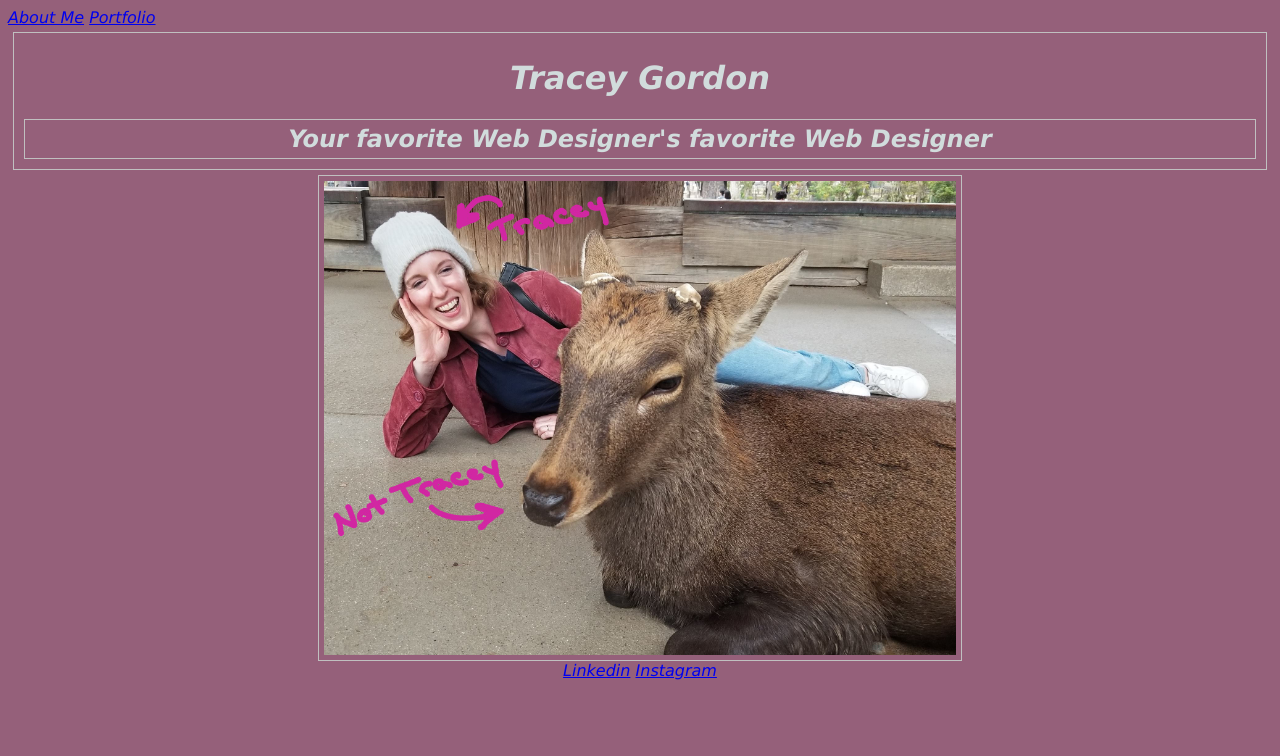
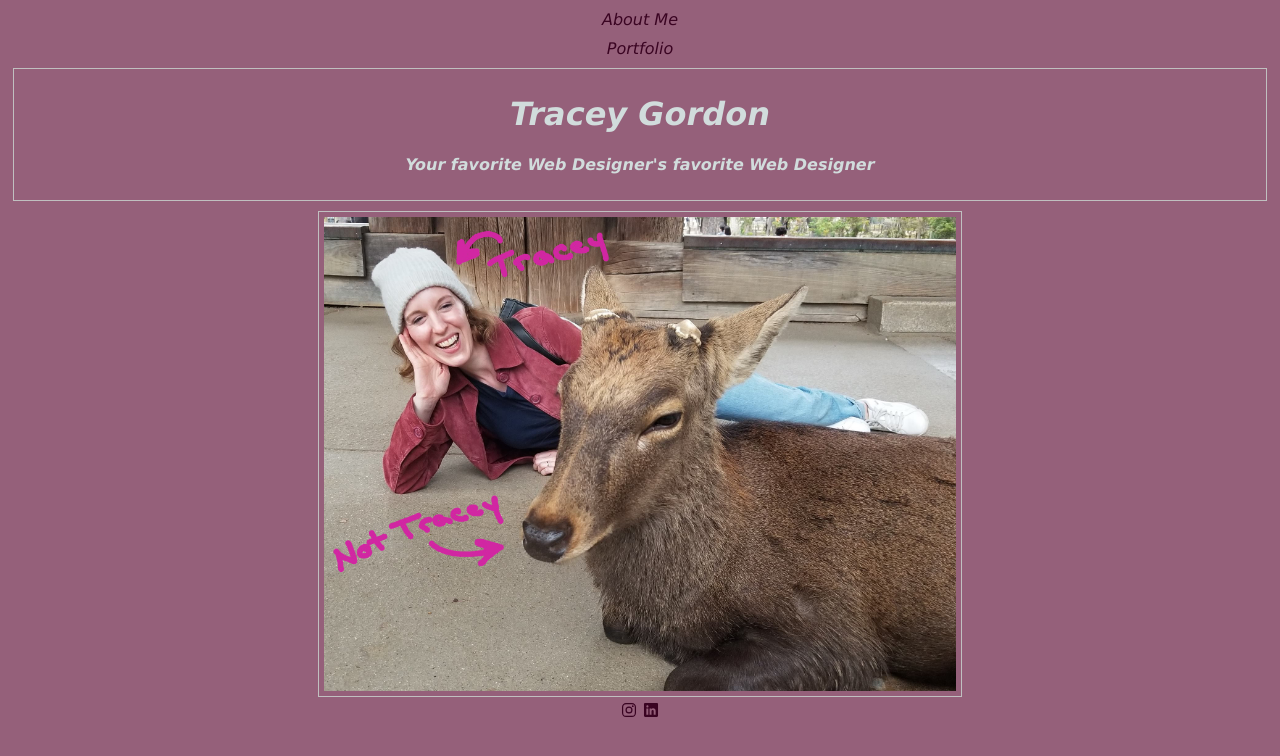
Before and after one commit to traceygordon/my-personal-website, a plain HTML site: page coursework2/block09/careerSimulation/home.html in a window 1280 px wide. Drawn offline with nearby package versions, Linux system fonts and the light colour scheme.

Commit message:
css update

```diff
--- a/coursework2/block09/careerSimulation/home.html
+++ b/coursework2/block09/careerSimulation/home.html
@@ -10,25 +10,30 @@
 </head>
 
 <body>
-    <a href="aboutMe.html">About Me</a>
-    <a href="porfolio.html">Portfolio</a>
+    <a class="navbar" href="aboutMe.html">About Me</a>
+    <a class="navbar" href="porfolio.html">Portfolio</a>
 
-<header>
-    <div class="header">
-        <h1>Tracey Gordon</h1>
-        <h2>Your favorite Web Designer's favorite Web Designer
-        </h2>
-    </div>
-</header>
+    <header class="border">
+            <h1>Tracey Gordon</h1>
+            <h4>Your favorite Web Designer's favorite Web Designer</h4>
+    </header>
 
     <div class="card">
-        <img src="Tracey.jpg" alt="Me">
+        <img class="border" src="images/Tracey.jpg" alt="Me">
     </div>
-<footer>
-<a href="https://www.linkedin.com/in/gordontracey/">Linkedin</a>
-<a href="https://www.instagram.com/traceyagordon/">Instagram</a>
+    <footer>
 
-</footer>
+        <script type="module" src="https://unpkg.com/ionicons@7.1.0/dist/ionicons/ionicons.esm.js"></script>
+        <script nomodule src="https://unpkg.com/ionicons@7.1.0/dist/ionicons/ionicons.js"></script>
+
+
+        <a class="social" href="https://www.instagram.com/traceyagordon/" target="_blank"><ion-icon name="logo-instagram"></ion-icon></a>
+
+
+
+        <a class="social" href="https://www.linkedin.com/in/gordontracey/" target="_blank"><ion-icon name="logo-linkedin"></ion-icon></a>
+
+    </footer>
 </body>
 
 </html>
--- a/coursework2/block09/careerSimulation/style.css
+++ b/coursework2/block09/careerSimulation/style.css
@@ -8,37 +8,69 @@ body {
 }
 
 
-.header {
+header {
 
     color: rgb(209, 220, 220);
     text-align: center;
-    padding: 5px;
-    margin: 5px;
-    border: 1px silver solid;
 }
 
-h2{
+h2 {
 
     color: rgb(209, 220, 220);
     text-align: center;
-    padding: 5px;
-    margin: 5px;
-    border: 1px silver solid;
+
+}
+
+.navbar {
+
+    color: rgb(58, 4, 34);
+    transition: color 0.2s;
+    text-decoration: none;
+    display: block;
+    text-align: center;
+    margin: 10px;
+}
+
+.navbar:hover {
+
+    color: blue;
+
 }
 
 .card img {
 
     width: 50%;
     height: 50%;
+    display: block;
+
+
+}
+
+.card{
+
+display: flex;
+justify-content: center;
+}
+
+footer {
+
+    text-align: center;
+}
+
+.social {
+    color: rgb(58, 4, 34);
+    transition: color 0.2s;
+
+}
+
+.social:hover {
+
+    color: blue;
+}
+
+.border {
+
     padding: 5px;
     margin: 5px;
     border: 1px silver solid;
-    display: block;
-    margin: 0 auto;
-
 }
-
-footer{
-
-    text-align: center;
-}
```
Also changed, not shown: coursework2/block09/careerSimulation/aboutMe.html (+19 -5 lines), coursework2/block09/careerSimulation/porfolio.html (+26 -2 lines), coursework2/block09/careerSimulation/images/Tracey.jpg (renamed from coursework2/block09/careerSimulation/Tracey.jpg), coursework2/block09/careerSimulation/images/improv.jpg (renamed from coursework2/block09/careerSimulation/improv.jpg), coursework2/block09/careerSimulation/images/nerd.jpg (renamed from coursework2/block09/careerSimulation/nerd.jpg), coursework2/block09/careerSimulation/images/project1.png (added), coursework2/block09/careerSimulation/images/project2.png (added), coursework2/block09/careerSimulation/images/project3.png (added), coursework2/block09/careerSimulation/images/shrek.jpg (renamed from coursework2/block09/careerSimulation/shrek.jpg).
